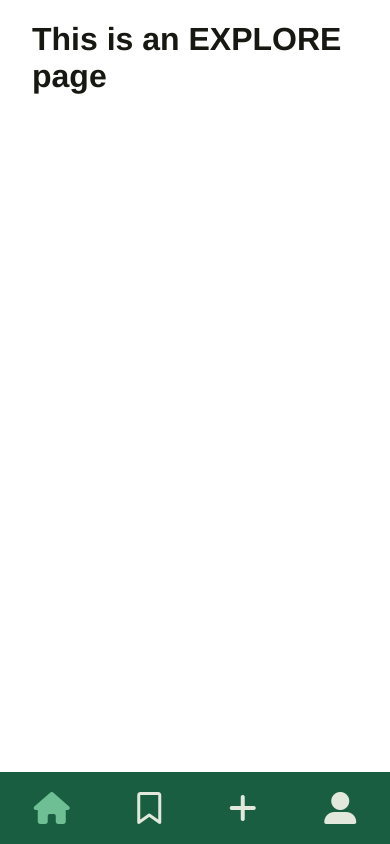
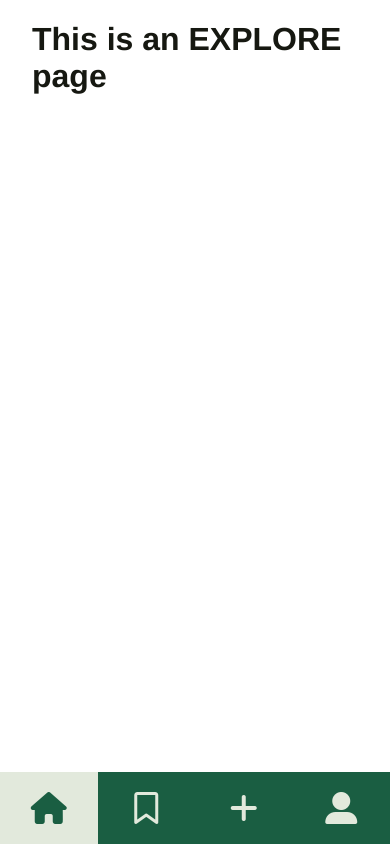
Before and after one commit to Inf166/PeerToPeerSharingOfCookingRecipies, a Vue app in the folder RapidPrototype/: page / in a window 390 px wide. Built offline with nearby package versions, Linux system fonts and the light colour scheme.

Commit message:
Bessere Navbar Unten Mobil

```diff
--- a/RapidPrototype/src/App.vue
+++ b/RapidPrototype/src/App.vue
@@ -72,6 +72,16 @@ i {
     justify-content: space-around;
     padding: 0;
   }
+  #nav a {
+    width: calc(100% / 4 - 2rem);
+    display: flex;
+    flex-flow: row wrap;
+    justify-content: space-around;
+  }
+  #nav a.router-link-exact-active {
+    color: var(--main-bg-color);
+    background-color: var(--main-white-color);
+  }
   #nav a i {
     font-size: 2rem;
   }
```
